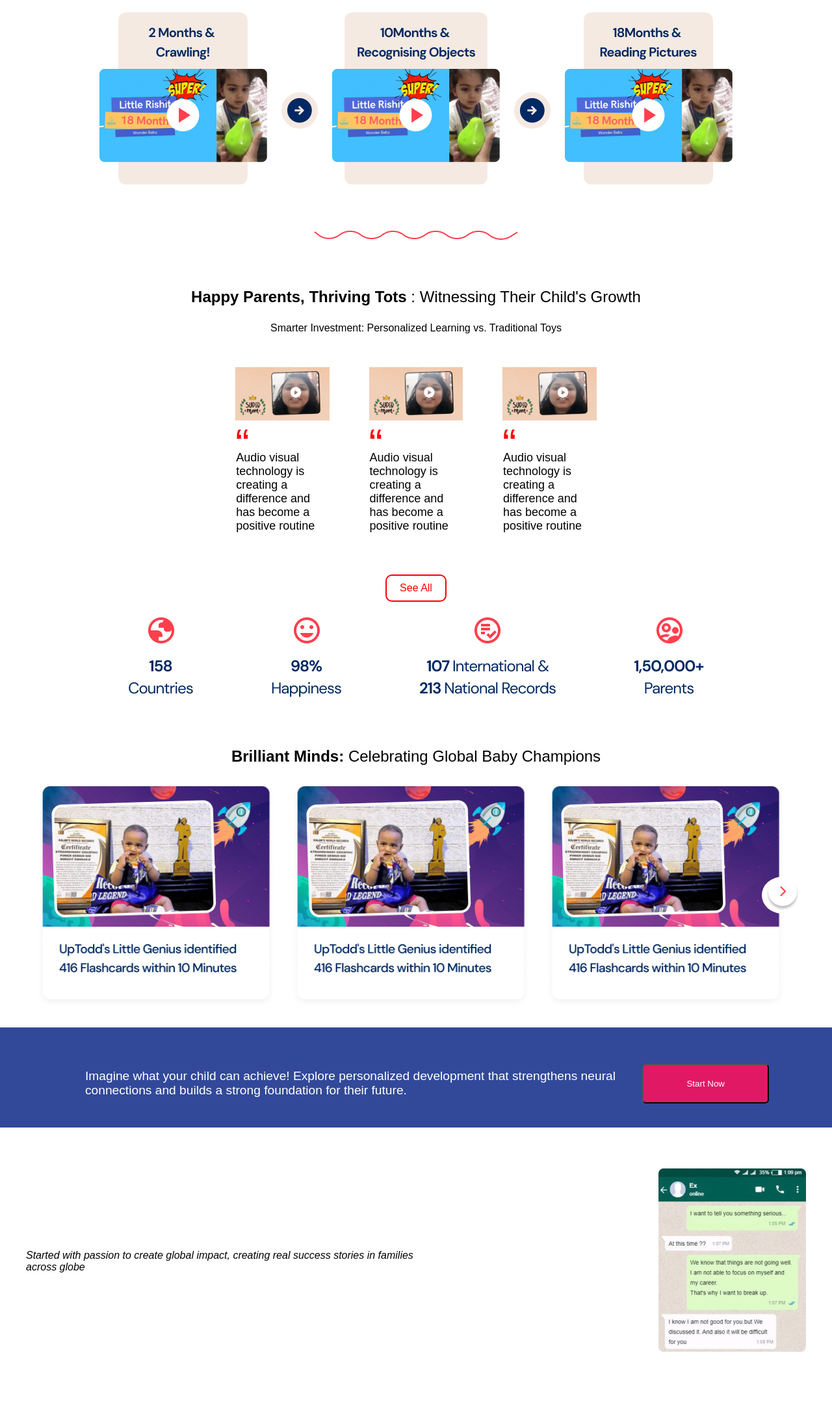
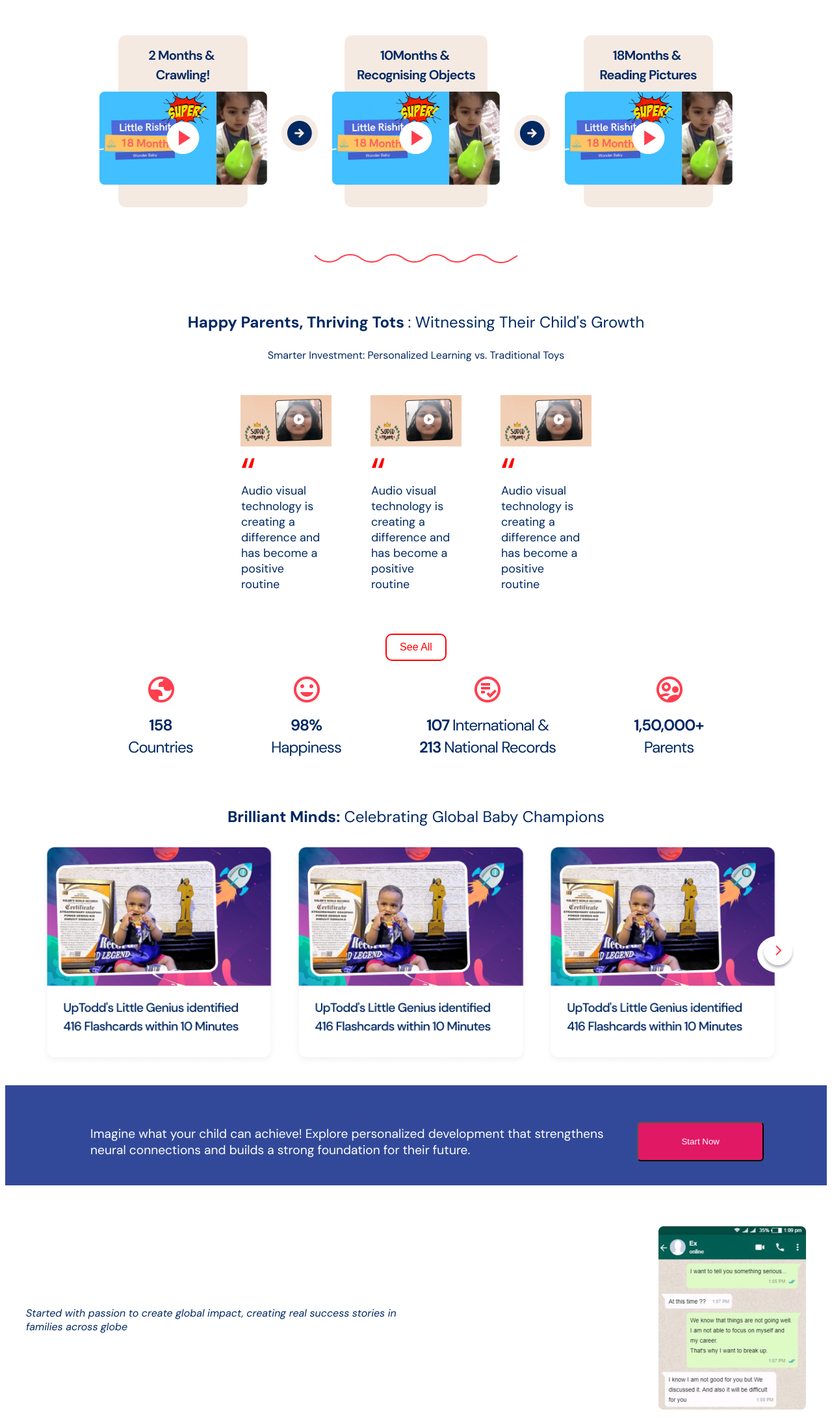
Before and after one commit to Vaibhav-595/figma-design-replication, a plain HTML site: page index.html in a window 1280 px wide. Shown: the part 477-2659 px from the top of the page at 65% size. Before the commit the page ends 2561 px from the top, so only its background shows below. Drawn offline with Linux system fonts and the light colour scheme; a script that the page names is missing.

Commit message:
Modified the font text and color

```diff
--- a/index.html
+++ b/index.html
@@ -4,6 +4,9 @@
     <meta charset="UTF-8">
     <meta name="viewport" content="width=device-width, initial-scale=1.0">
     <title>Uptodd - Child Learning Platform</title>
+    <link rel="preconnect" href="https://fonts.googleapis.com">
+  <link rel="preconnect" href="https://fonts.gstatic.com" crossorigin>
+  <link href="https://fonts.googleapis.com/css2?family=DM+Sans:ital,opsz,wght@0,9..40,100..1000;1,9..40,100..1000&display=swap" rel="stylesheet">
     <link rel="stylesheet" href="style.css">
 </head>
 <body>
--- a/style.css
+++ b/style.css
@@ -1,8 +1,14 @@
+.dm-sans {
+  font-family: "DM Sans", sans-serif;
+  font-optical-sizing: auto;
+  font-weight: 400; /* You can adjust the weight as needed */
+  font-style: normal;
+}
+
+/* Apply the DM Sans class to specific elements */
 body {
-  font-family: Arial, sans-serif;
-  margin: 0;
-  padding: 0;
-  box-sizing: border-box;
+  /* Example of applying DM Sans to body */
+  font-family: "DM Sans", sans-serif;
 }
 
 header {
@@ -94,7 +100,8 @@ header {
 
 .developmental-wonders-section {
   background-color: #ffffff; /* White background */
-  color: black; /* Black text */
+  color: #002863;
+  ; /* Black text */
   text-align: center;
   padding: 50px 20px;
 }
@@ -126,6 +133,8 @@ header {
 /* New Section Styles */
 .audio-visual-section {
   text-align: center;
+  color: #002863;
+  ;
   padding: 26px 212px;;
   background-color: #ffffff;
 }
@@ -218,6 +227,8 @@ header {
 
 .brilliant-minds-text {
   font-size: 1.5em;
+  color: #002863;
+  ;
 
 }
 .brilliant-minds-images {
@@ -304,17 +315,20 @@ footer {
   justify-content: space-between; /* Space between items */
   align-items: center; /* Center items vertically */
   max-width: 1200px; /* Maximum width */
-  margin: 0 auto; /* Center align horizontally */
+  margin: 0 auto;
+  color: #002863; /* Center align horizontally */
 }
 
 .footer-text {
   flex: 1; /* Take remaining space */
   text-align: left; /* Align text to the left */
+  color: #002863;
 }
 
 .footer-text p {
   font-style: italic; /* Italicize text */
-  margin: 0; /* Remove default margin */
+  margin: 0;
+   /* Remove default margin */
 }
 
 .footer-image {
```
